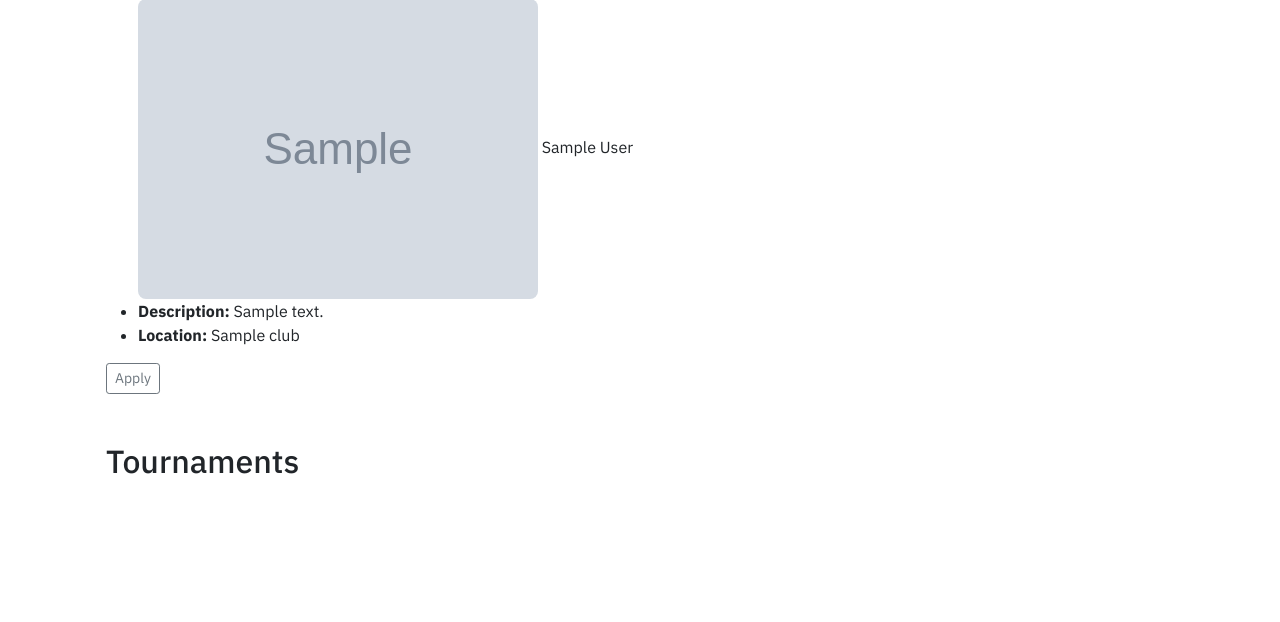
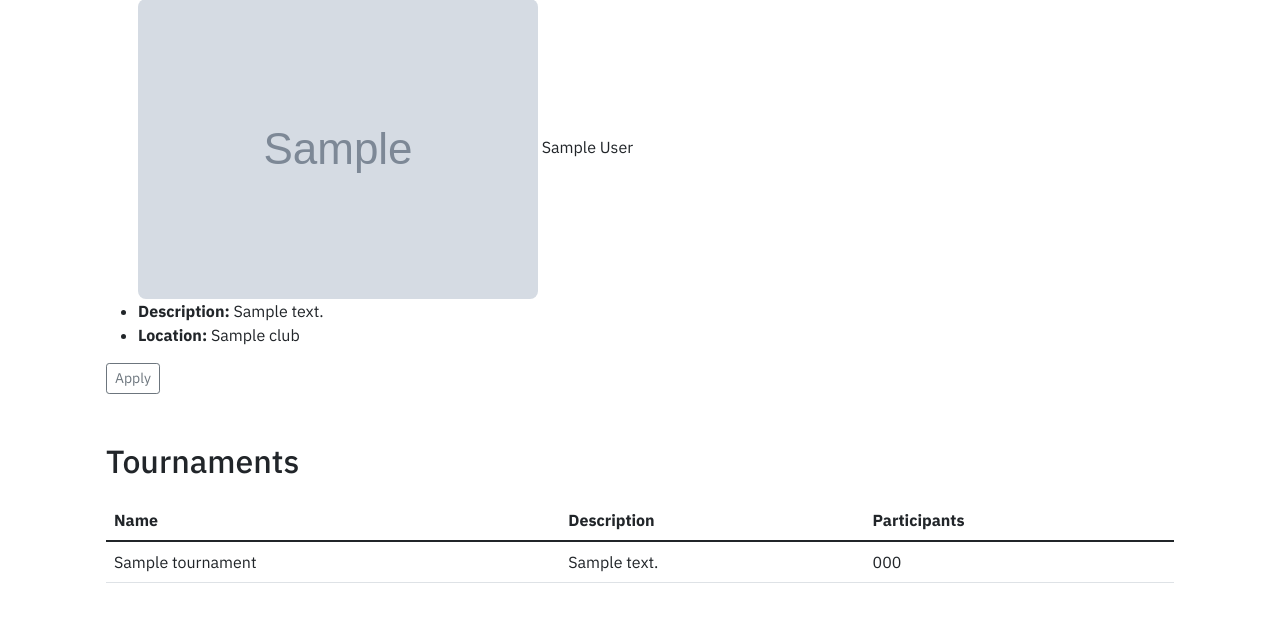
Before and after one commit to dejamiko/chess_club, a Django app: template clubs/templates/club_page.html in a window 1280 px wide. Shown: the part 165-787 px from the top of the page. Run offline with Django 3.2, Linux system fonts and the light colour scheme; tables that the repository leaves empty hold one stand-in row (values such as "Sample post"); the template is opened without the code that fills it: values that come from a table or form of the project are taken from there, most other values are stand-ins (such as "Sample title", 1, 10 or a date in 2020); grey boxes marked "Sample" are stand-in pictures; some libraries are stand-ins or nearby versions.

Commit message:
Added tournament table

```diff
--- a/clubs/templates/club_page.html
+++ b/clubs/templates/club_page.html
@@ -59,6 +59,28 @@
         <div class="col col-md-auto">
           <h2 style="margin-bottom: 20px;">Tournaments</h2>
             <!-- Add a table of tournaments -->
+            <table id='tournament_table' class='table table-hover'>
+              <thead>
+                <tr>
+                  <th scope="col">Name</th>
+                  <th scope="col">Description</th>
+                  <th scope="col">Participants</th>
+                <tr>
+              </thead>
+
+              <tbody>
+                {% for tournament in club.get_all_tournaments %}
+                  <tr>
+                    <td>{{ tournament.name }}</td>
+                    <td>{{ tournament.description }}</td>
+                    <td>{{ tournament.get_number_of_participants }}</td>
+                  </tr>
+                {% endfor %}
+              </tbody>
+            </table>
+
+
+
         </div>
 
       </div>
```
